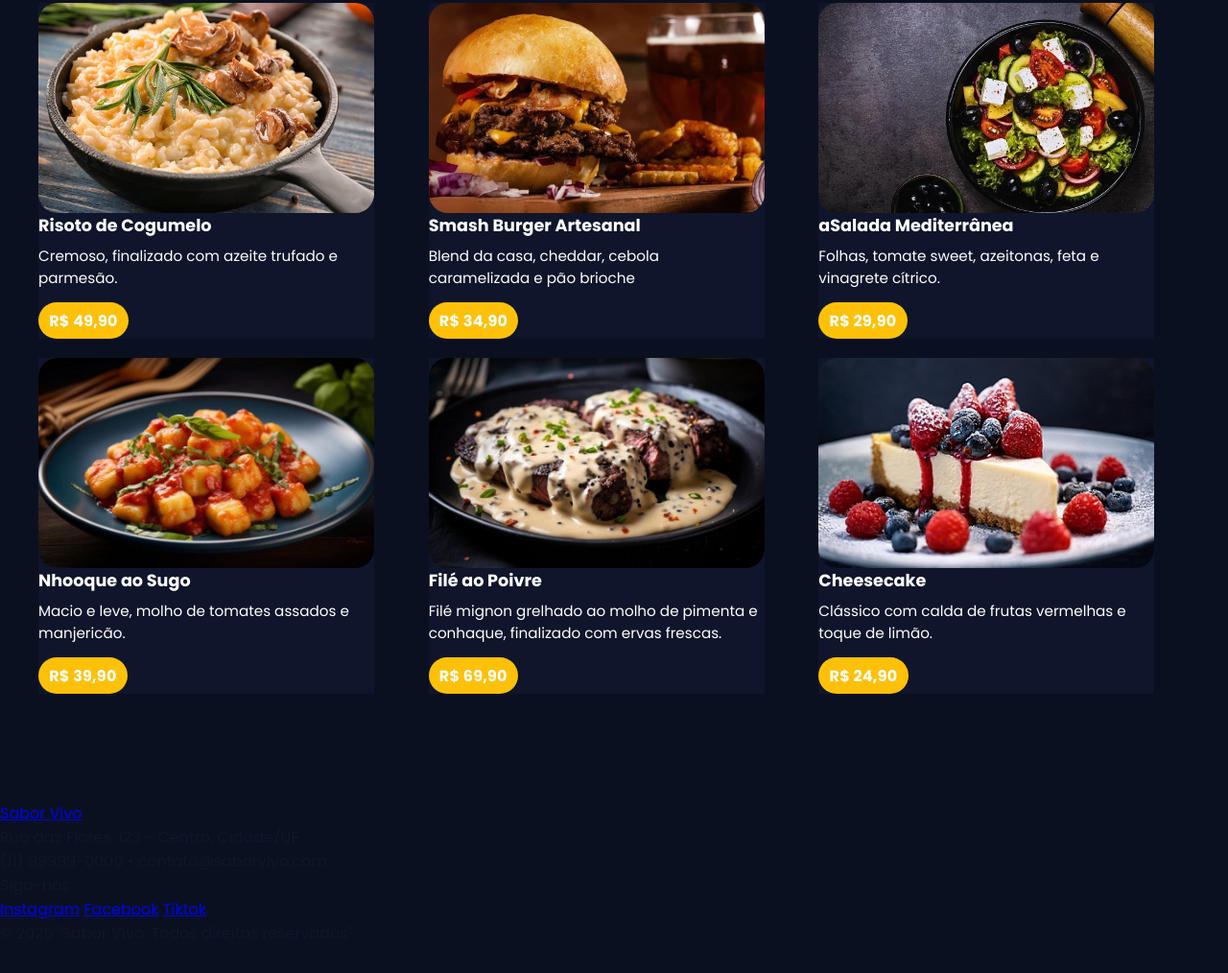
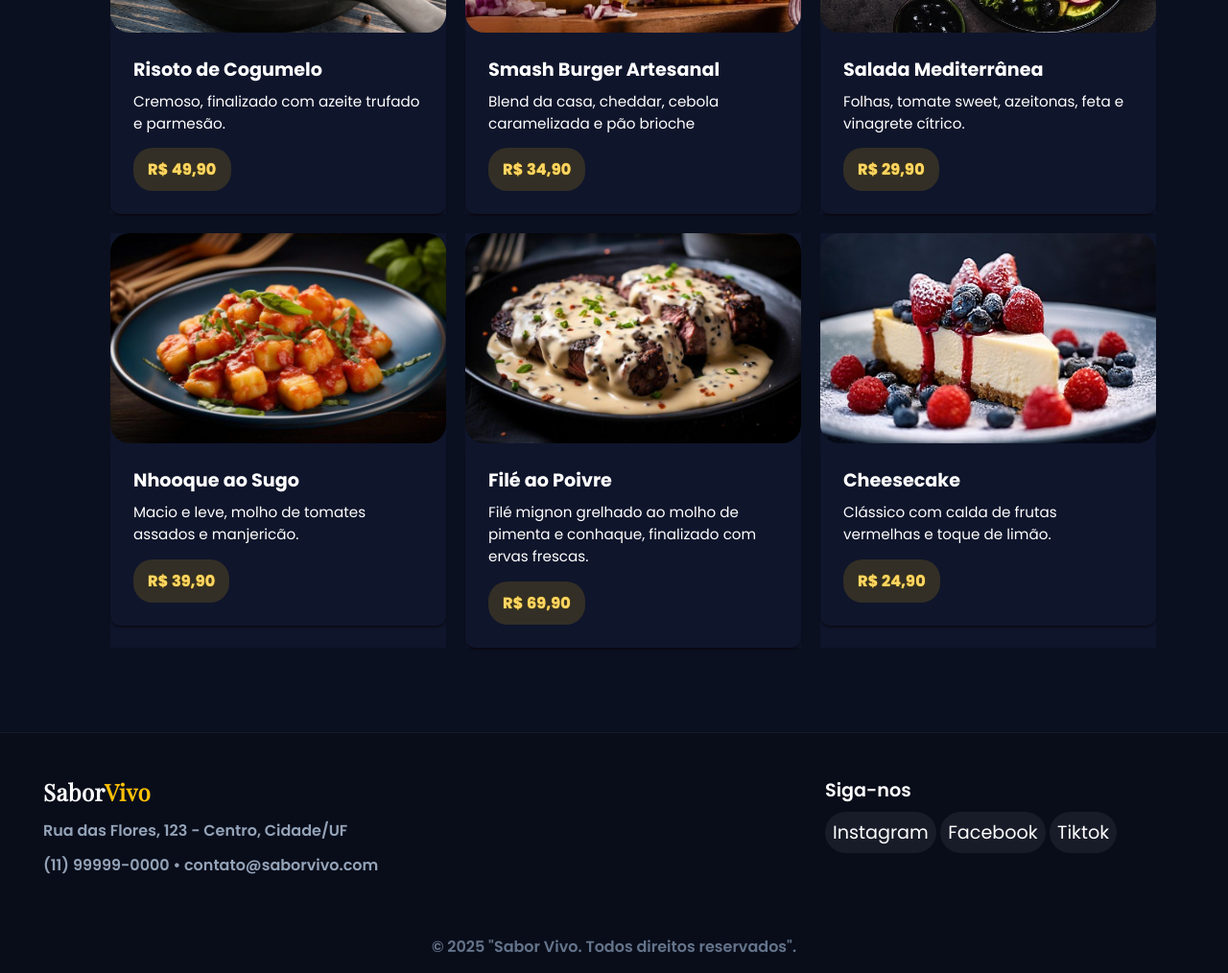
Before and after one commit to Felipe-Loures/projeto-MasterDev, a plain HTML site: page index.html in a window 1280 px wide. Shown: the part 1000-2014 px from the top of the page at 96% size. Before the commit the page ends 1985 px from the top, so only its background shows below. Drawn offline with nearby package versions, Linux system fonts and the light colour scheme.

Commit message:
novas configuracoes do site com css

```diff
--- a/index.html
+++ b/index.html
@@ -76,7 +76,7 @@
                 <img src="./img/salada-mediteranea.webp" alt="salada" />
               </div>
               <div class="corpo-card">
-                <h3 class="titulo-card">aSalada Mediterrânea</h3>
+                <h3 class="titulo-card">Salada Mediterrânea</h3>
                 <p class="descricao-card">
                   Folhas, tomate sweet, azeitonas, feta e vinagrete cítrico.
                 </p>
@@ -129,12 +129,9 @@
     </main>
 
     <footer id="contato" class="footer">
-      <div class="container-footer">
+      <div class="container-footer-grid">
         <div>
-          <a href="#" class="logo-footer">
-            Sabor
-            <span>Vivo</span>
-          </a>
+          <a href="#" class="logo-footer"> Sabor<span>Vivo</span></a>
           <p class="texto-footer">Rua das Flores, 123 - Centro, Cidade/UF</p>
           <p class="texto-footer">(11) 99999-0000 • contato@saborvivo.com</p>
         </div>
@@ -146,6 +143,7 @@
             <a href="#" class="social-link">Tiktok</a>
           </div>
         </div>
+      </footer>
       </div>
 
       <div class="copy">
@@ -153,6 +151,6 @@
         <span id="ano">2025</span>
         "Sabor Vivo. Todos direitos reservados".
       </div>
-    </footer>
+
   </body>
 </html>
--- a/style.css
+++ b/style.css
@@ -59,7 +59,7 @@ nav {
   gap: 1rem;
 }
 .logo {
-  padding: 90px;
+  padding: 50px;
   color: var(--white);
   text-decoration: none;
   font-size: 1.5rem;
@@ -68,7 +68,7 @@ nav {
   letter-spacing: 0.5px;
 }
 .logo > span {
-  color: #ffc107;
+  color: var(--secondary);
 }
 nav > a {
   text-decoration: none;
@@ -99,18 +99,23 @@ nav > a {
     ),
     radial-gradient(
       1200px 600px at 80% 80%,
-      rgba(255, 293, 7, 0.18),
+      rgba(255, 193, 7, 0.18),
       transparent 50%
     );
   position: absolute;
   inset: 0;
   z-index: 1;
 }
+.hero-titulo{
+  font-size: 3.2rem;
+  font-family: 'Playfair Display';
+}
 .container-hero {
-  width: 50%;
-  height: 90dvh;
+
+  height: 549px;
   color: var(--white);
   display: flex;
+  background-color: var(--font-color);
   line-height: 50px;
   align-items: center;
   justify-content: center;
@@ -121,7 +126,6 @@ nav > a {
 }
 
 .container-hero .button-cardapio {
-
   text-decoration: none;
   padding: 2px 9px 0;
   margin-top: 30px;
@@ -142,7 +146,7 @@ nav > a {
 
 .titulo-cardapio {
   font-family: "Playfair Display", serif;
-  font-size: clamp(1, 6rem, 3vw, 2.2rem);
+  font-size: 2.6rem;
   text-align: center;
   margin-bottom: 0.25rem;
 }
@@ -154,16 +158,20 @@ nav > a {
 }
 
 .container-cardapio {
+  margin: 0 auto;
   color: var(--white);
-  padding: 40px;
+
+  width:1050px;
+
 }
+
 
 .imagem-card img {
   position: relative;
   aspect-ratio: 16/10;
   overflow: hidden;
   width: 100%;
-  margin: 0 auto;
+  margin : 0px auto;
   object-fit: cover;
   display: block;
   border-radius: 20px;
@@ -171,9 +179,10 @@ nav > a {
 
 .grid {
   display: grid;
-  grid-template-columns: 1fr 1fr 1fr;
+  grid-template-columns:repeat(2,1fr)repeat(1,2fr);
 
-  gap: 20px;
+  gap: 1.25rem;
+  border-radius: 10px;
 }
 
 .container-cardapio .card {
@@ -184,7 +193,7 @@ nav > a {
 
 .titulo-card {
   font-weight: 700;
-  font-size: 1.1rem;
+  font-size: 1.2rem;
 }
 .descricao-card {
   margin: 0.45rem 0 0.9rem;
@@ -193,11 +202,89 @@ nav > a {
 
 .preco-card {
   display: inline-block;
-  padding: 0.4rem 0.7rem;
-  font-weight: 700;
+
+
+  font-weight: 900;
   letter-spacing: 0.2px;
+
+}
+
+.corpo-card{
+  padding: 1.5rem;
+  box-shadow: 0px 2px 2px rgba(8, 2, 2, 0.475);
+  border-radius: 10px;
 }
 .corpo-card > span {
-  background-color: var(--secondary);
+  color: var(--badge-color);
+  background-color: var(--bg-badge-color);
+  text-shadow: 0px 0px 1px  var(--secondary);
   border-radius: 20px;
+  padding: 10px 15px 10px 15px;
 }
+
+.footer {
+  background-color: #090d1a;
+  border-top: 1px solid rgba(255, 255, 255, 0.06);
+  margin-top: 1rem;
+
+  padding: 45px;
+}
+
+.container-footer-grid {
+  display: grid;
+  grid-template-columns: 4fr 2fr;
+  gap: 1.25rem;
+}
+.social {
+  padding: 15px;
+
+}
+.social-link {
+  font-size: 1.2rem;
+  text-decoration: none;
+  background-color: #ffffff10;
+  padding: 8px;
+
+  border-radius: 40px;
+  color: var(--white);
+}
+
+.copy {
+  color: #64748b;
+  background-color: #090d1a;
+  text-align: center;
+  padding: 15px;
+  font-weight: 600;
+}
+
+.logo-footer  {
+  color: var(--white);
+  text-decoration: none;
+  font-size: 1.5rem;
+  font-family: "Playfair Display", serif;
+  font-weight: 700;
+  letter-spacing: 0.5px;
+}
+.titulo-footer{
+  margin-left: 15px;
+}
+.logo-footer > span {
+  color: var(--secondary);
+}
+
+.titulo-footer {
+  color: white;
+  font-size: 1.2rem;
+  font-weight: 600;
+}
+
+.texto-footer{
+  margin-top: .7rem;
+  font-size: 1.0rem;
+  font-weight: 600;
+  color: #94a3b8;
+}
+.hero{
+  width: 100%;
+  background-color: red;
+}
```
